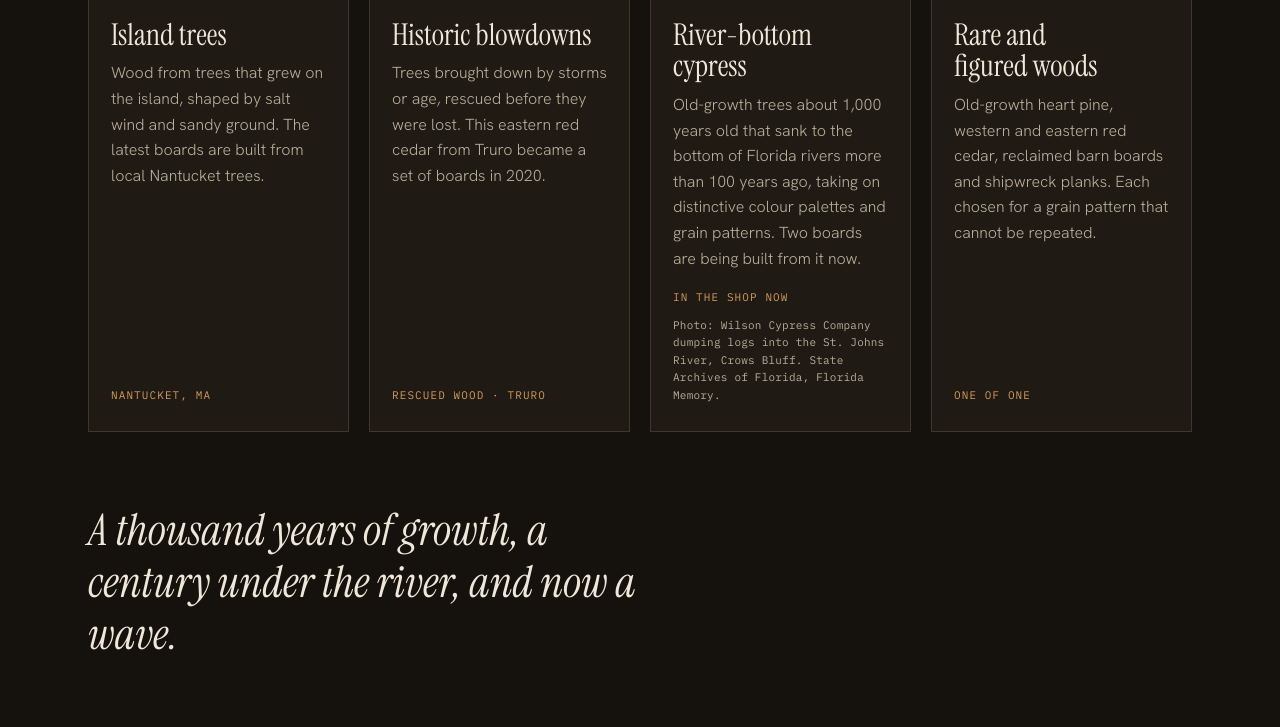
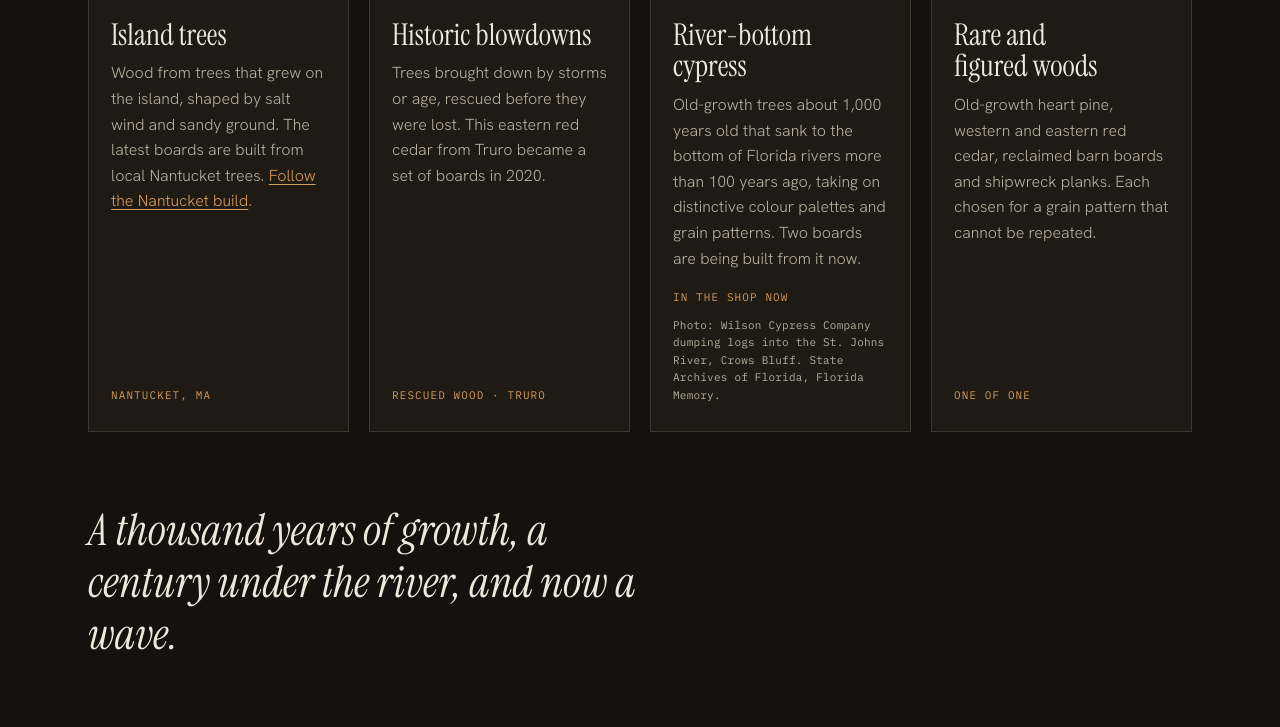
Before and after one commit to omniscopic/woodwaterwaves, a plain HTML site: page palmbeach/index.html in a window 1280 px wide. Shown: the part 1673-2400 px from the top of the page. Drawn offline with Linux system fonts and the light colour scheme.

Commit message:
Cross-link Wood, Water & Waves and the designer page
Co-Authored-By: Claude Opus 5.5 <noreply@anthropic.com>
Claude-Session: https://claude.ai/code/session_01PAb2H13dpVhmA1YbGU98Su

```diff
--- a/palmbeach/index.html
+++ b/palmbeach/index.html
@@ -221,7 +221,7 @@ footer nav a{color:var(--paper-dim)}
         <img src="img/island.jpg" alt="Red cedar longboard leaning in the doorway of a Nantucket shed" loading="lazy">
         <div class="txt">
           <h3>Island trees</h3>
-          <p>Wood from trees that grew on the island, shaped by salt wind and sandy ground. The latest boards are built from local Nantucket trees.</p>
+          <p>Wood from trees that grew on the island, shaped by salt wind and sandy ground. The latest boards are built from local Nantucket trees. <a href="https://omniscopic.github.io/woodwaterwaves/">Follow the Nantucket build</a>.</p>
           <span class="tag">NANTUCKET, MA</span>
         </div>
       </article>
@@ -448,7 +448,7 @@ footer nav a{color:var(--paper-dim)}
       </div>
       <div class="ctas">
         <a class="btn" href="mailto:omniscopic@gmail.com?subject=Partnering%20on%20wooden%20surfboards">Start a conversation</a>
-        <a class="btn ghost" href="https://omniscopic.github.io/woodwaterwaves/">See the Wood, Water &amp; Waves archive</a>
+        <a class="btn ghost" href="https://omniscopic.github.io/woodwaterwaves/">Follow the Nantucket build</a>
       </div>
       <div class="contact">
         <span>omniscopic@gmail.com</span>
@@ -472,6 +472,7 @@ footer nav a{color:var(--paper-dim)}
       <a href="https://www.youtube.com/@RichBlundell?sub_confirmation=1">YouTube</a>
       <a href="https://beautifulfutureslab.substack.com/">Substack</a>
       <a href="http://www.oika.com/">Oika.com</a>
+      <a href="https://omniscopic.github.io/woodwaterwaves/">Wood, Water &amp; Waves</a>
     </nav>
   </div>
 </footer>
```
Also changed, not shown: index.html (+2 -0 lines).
